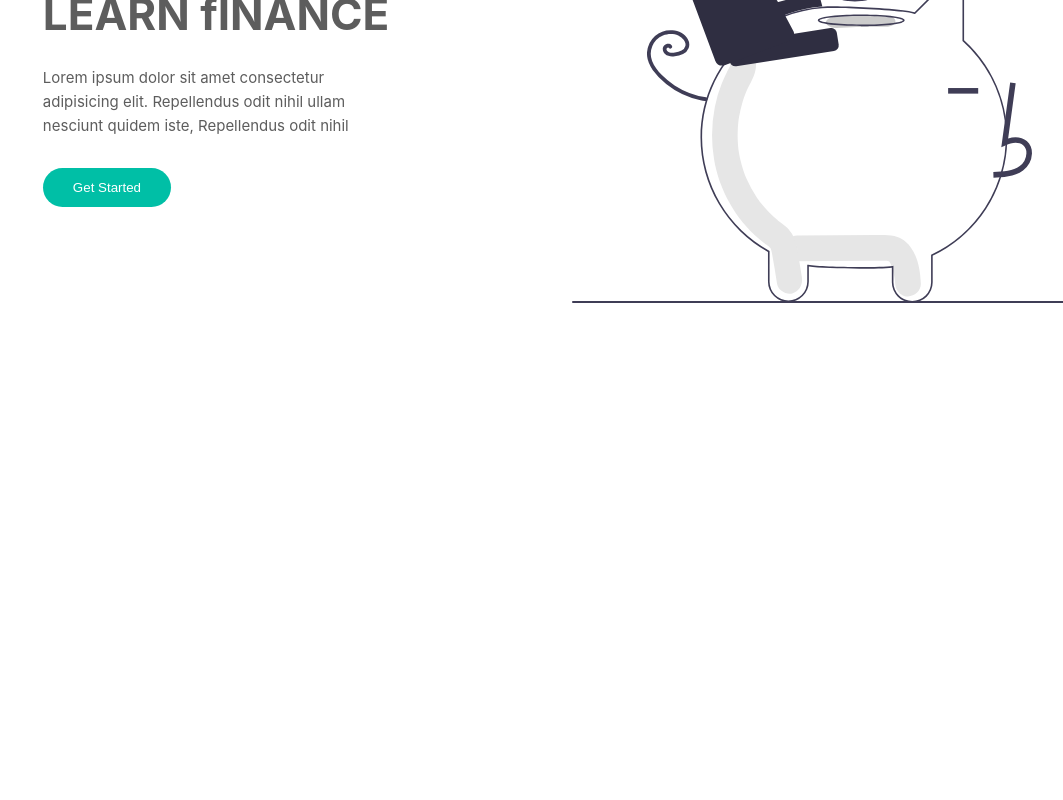
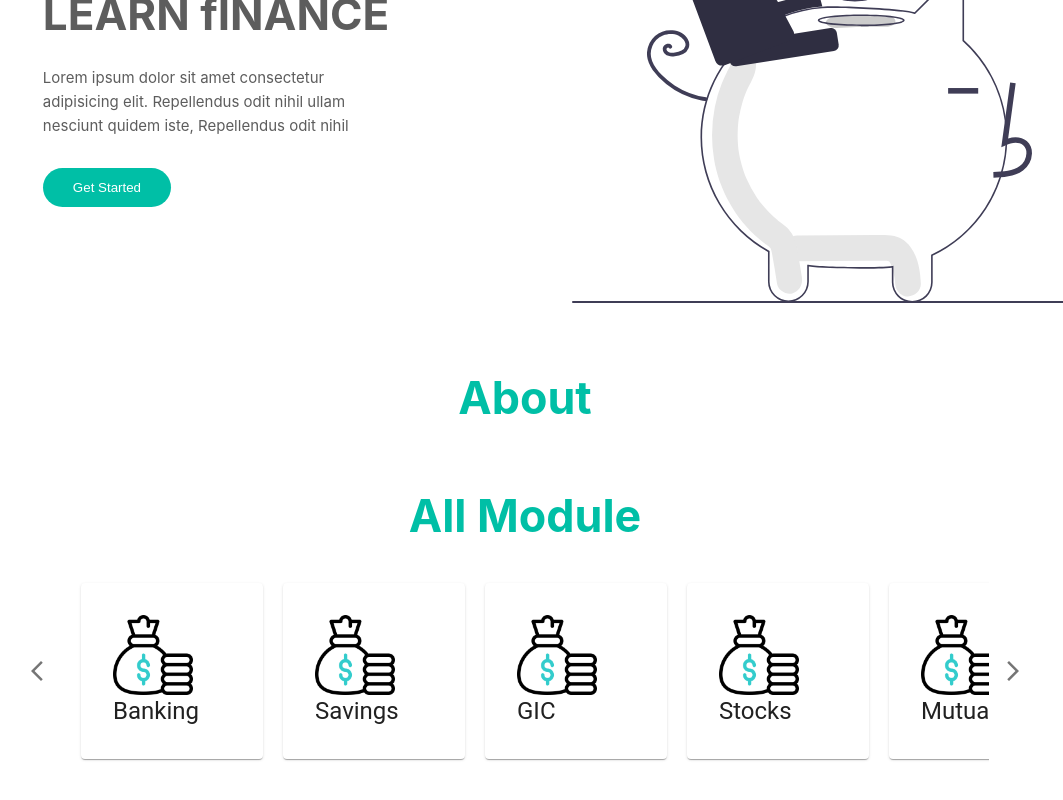
Before and after one commit to abhishekpatelmc/hacksix, a React (Create React App) app: page / in a window 1280 px wide. Shown: the part 254-1054 px from the top of the page, without its empty margins (115-1178 px from the left). Before the commit the page ends 800 px from the top, so only its background shows below. Built offline with nearby package versions, Linux system fonts and the light colour scheme.

Commit message:
Added Mouldes in homepage -- Left and rihgt button not working

```diff
--- a/src/components/About/About.css
+++ b/src/components/About/About.css
@@ -0,0 +1,11 @@
+.Heading {
+  font-size: 1.2rem;
+  font-weight: 300;
+  color: var(--green);
+  margin-top: 4rem;
+  margin-bottom: 1rem;
+}
+
+.Heading h1 {
+  text-align: center;
+}
--- a/src/components/About/About.js
+++ b/src/components/About/About.js
@@ -1,8 +1,12 @@
-import React from "react";
+import * as React from "react";
 import "./About.css";
 
 const About = () => {
-  return <div></div>;
+  return (
+    <div className="Heading">
+      <h1> About </h1>
+    </div>
+  );
 };
 
 export default About;
--- /dev/null
+++ b/src/components/AllMoules/AllModule.css
@@ -0,0 +1,45 @@
+.outerSlider {
+  margin-left: 10%;
+  margin-right: 10%;
+  margin-bottom: 10%;
+
+  display: flex;
+  align-items: center;
+}
+
+.container {
+  border: 1;
+  overflow-x: scroll;
+  overflow-y: hidden;
+  white-space: nowrap;
+  padding-top: 10px;
+  padding-bottom: 10px;
+  scroll-behavior: smooth;
+}
+.container::-webkit-scrollbar {
+  display: none; /* Safari and Chrome */
+}
+
+.Heading {
+  font-size: 1.4rem;
+  font-weight: 500;
+  color: var(--green);
+  margin-top: 4rem;
+  margin-bottom: 1rem;
+}
+
+.Heading h1 {
+  text-align: center;
+}
+
+.cardItem {
+  margin-left: 20px;
+  padding: 1rem;
+  justify-content: center;
+  align-items: center;
+  cursor: pointer;
+  transition: all 0.2s ease-in-out;
+}
+.cardItem:hover {
+  transform: scale(1.1);
+}
--- /dev/null
+++ b/src/components/AllMoules/AllModules.js
@@ -0,0 +1,78 @@
+import * as React from "react";
+import Card from "@mui/material/Card";
+import CardMedia from "@mui/material/CardMedia";
+import CardContent from "@mui/material/CardContent";
+import Typography from "@mui/material/Typography";
+import { CardActionArea } from "@mui/material";
+import { Link as RouterLink } from "react-router-dom";
+import moneybag from "../../asset/img/money-bag.png";
+import { nodeCategories } from "../../asset/data";
+import IconButton from "@mui/material/IconButton";
+import ArrowForwardIosIcon from "@mui/icons-material/ArrowForwardIos";
+import ArrowBackIosNewIcon from "@mui/icons-material/ArrowBackIosNew";
+import "./AllModule.css";
+
+const AllModules = () => {
+  const styles = {
+    class: {
+      minWidth: 150,
+    },
+    media: {
+      width: 80,
+      height: 80,
+    },
+  };
+
+  const slideLeft = () => {
+    var slider = document.getElementById("slider");
+    slider.scrollLeft = slider.scrollLeft - 500;
+  };
+
+  const slideRight = () => {
+    var slider = document.getElementById("slider");
+    slider.scrollRight = slider.scrollRight + 500;
+  };
+
+  return (
+    <div>
+      <div className="Heading">
+        <h1> All Module </h1>
+      </div>
+      <div className="outerSlider">
+        <IconButton onClick={slideLeft} aria-label="Left" size="large">
+          <ArrowBackIosNewIcon />
+        </IconButton>
+        <div id="slider" class="container">
+          {nodeCategories.map((nodes, index) => {
+            return (
+              <Card style={styles.class} className="cardItem">
+                <CardActionArea
+                  component={RouterLink}
+                  to={`/module/${nodes.path}`}
+                >
+                  <CardContent>
+                    <CardMedia
+                      square
+                      component="img"
+                      image={moneybag}
+                      alt="money"
+                      style={styles.media}
+                    />
+                    <Typography variant="h5" color="text.primary">
+                      {nodes.name}
+                    </Typography>
+                  </CardContent>
+                </CardActionArea>
+              </Card>
+            );
+          })}
+        </div>
+        <IconButton onClick={slideRight} aria-label="right" size="large">
+          <ArrowForwardIosIcon />
+        </IconButton>
+      </div>
+    </div>
+  );
+};
+
+export default AllModules;
--- a/src/components/Contact/Contact.js
+++ b/src/components/Contact/Contact.js
@@ -1,7 +1,64 @@
 import React from "react";
 
 const Contact = () => {
-  return <div>Contact</div>;
+  return (
+    <div>
+      <div className="grid place-items-center py-5">
+        <h1 className="text-5xl font-bold">Contact Us</h1>
+        <div className="bg-blue-500 h-1 w-40 my-2 rounded-lg"></div>
+      </div>
+
+      <div className="grid place-items-center">
+        <div className="relative z-10 w-full max-w-lg my-20">
+          <div className="relative z-10 flex flex-col items-start justify-start p-10 bg-white shadow-2xl rounded-xl">
+            <h4 className="w-full text-3xl font-medium leading-snug">
+              Fill out the form to contact one of our financial advisors!
+            </h4>
+            <form className="relative w-full mt-6 space-y-8">
+              <div className="relative">
+                <label className="absolute px-2 ml-2 -mt-3 font-medium text-gray-600 bg-white">
+                  Full Name
+                </label>
+                <input
+                  type="text"
+                  className="block w-full px-4 py-4 mt-2 text-base placeholder-gray-400 bg-white border border-gray-300 rounded-md focus:outline-none focus:border-black"
+                  placeholder="John Doe"
+                />
+              </div>
+
+              <div className="relative">
+                <label className="absolute px-2 ml-2 -mt-3 font-medium text-gray-600 bg-white">
+                  Email Address
+                </label>
+                <input
+                  type="text"
+                  className="block w-full px-4 py-4 mt-2 text-base placeholder-gray-400 bg-white border border-gray-300 rounded-md focus:outline-none focus:border-black"
+                  placeholder="For eg: john@email.com"
+                />
+              </div>
+
+              <div className="relative">
+                <label className="absolute px-2 ml-2 -mt-3 font-medium text-gray-600 bg-white">
+                  Message
+                </label>
+                <input
+                  type="text"
+                  className="block w-full px-4 py-4 mt-2 text-base placeholder-gray-400 bg-white border border-gray-300 rounded-md focus:outline-none focus:border-black"
+                  placeholder="I would like to..."
+                />
+              </div>
+
+              <div className="relative">
+                <button className="inline-block w-full px-5 py-4 text-xl font-medium text-center text-white transition duration-200 bg-blue-600 rounded-lg hover:bg-blue-500 ease">
+                  Submit
+                </button>
+              </div>
+            </form>
+          </div>
+        </div>
+      </div>
+    </div>
+  );
 };
 
 export default Contact;
--- a/src/components/Navbar/Navbar.js
+++ b/src/components/Navbar/Navbar.js
@@ -1,52 +1,3 @@
-// import React, { useState } from "react";
-// import "./Navbar.css";
-
-// function Navbar() {
-//   const [active, setActive] = useState("nav__menu");
-//   const [icon, setIcon] = useState("nav__toggler");
-//   const navToggle = () => {
-//     if (active === "nav__menu") {
-//       setActive("nav__menu nav__active");
-//     } else setActive("nav__menu");
-
-//     // Icon Toggler
-//     if (icon === "nav__toggler") {
-//       setIcon("nav__toggler toggle");
-//     } else setIcon("nav__toggler");
-//   };
-//   return (
-//     <nav className="nav">
-//       <a href="#" className="nav__brand">
-//         EZfin
-//       </a>
-//       <ul className={active}>
-//         <li className="nav__item">
-//           <a href="#" className="nav__link">
-//             Home
-//           </a>
-//         </li>
-//         <li className="nav__item">
-//           <a href="#" className="nav__link">
-//             About
-//           </a>
-//         </li>
-//         <li className="nav__item">
-//           <a href="#" className="nav__link">
-//             Contact
-//           </a>
-//         </li>
-//       </ul>
-//       <div onClick={navToggle} className={icon}>
-//         <div className="line1"></div>
-//         <div className="line2"></div>
-//         <div className="line3"></div>
-//       </div>
-//     </nav>
-//   );
-// }
-
-// export default Navbar;
-
 import * as React from "react";
 import PropTypes from "prop-types";
 import AppBar from "@mui/material/AppBar";
@@ -67,7 +18,7 @@ import { Link } from "react-router-dom";
 import Colors from "../../utils/Colors";
 
 const drawerWidth = 240;
-const navItems = ["Home", "About", "Contact"];
+const navItems = ["Home", "About", "Learnings", "Contact"];
 
 function DrawerAppBar(props) {
   const { window } = props;
--- a/src/pages/HomePage/HomePage.js
+++ b/src/pages/HomePage/HomePage.js
@@ -1,45 +1,18 @@
 import React from "react";
 import About from "../../components/About/About";
-
+import Contact from "../../components/Contact/Contact";
 import Landing from "../../components/landing/Landing";
-import OptionPage from "../OptionPage/OptionPage";
+import AllModules from "../../components/AllMoules/AllModules";
 
 function HomePage() {
   return (
     <div>
       <Landing />
       <About />
+      <AllModules />
+      {/* <Contact /> */}
     </div>
   );
 }
 
 export default HomePage;
-
-// import React from 'react';
-// import './HomePage.css';
-
-// function HomePage() {
-//   return (
-//     <div class ="homePage">
-
-//       <div class = "leftRectangle">
-
-//           <div class = "pageTitle">
-//             <p>EZFinance</p>
-//           </div>
-
-//           <div class = "pageDescription">
-//             <p>Your one stop website for all financial advice!
-//               Create an account or sign in to get started!</p>
-//           </div>
-
-//       </div>
-
-//       <div class = "rightRectangle">
-//       </div>
-
-//     </div>
-//   )
-// }
-
-// export default HomePage;
--- a/src/pages/TimelineNodePage/TimelineNodePage.js
+++ b/src/pages/TimelineNodePage/TimelineNodePage.js
@@ -12,6 +12,7 @@ import Typography from "@mui/material/Typography";
 import { CardActionArea } from "@mui/material";
 import { Link as RouterLink } from "react-router-dom";
 
+import moneybag from "../../asset/img/money-bag.png";
 import { nodeCategories } from "../../asset/data";
 import "./TimelineNodePage.css";
 
@@ -58,7 +59,7 @@ export default function TimelineNodePage() {
                             <CardMedia
                               square
                               component="img"
-                              image="public/images/money-bag.png"
+                              image={moneybag}
                               alt="money"
                               style={styles.media}
                             />
```
Also changed, not shown: src/asset/img/money-bag.png (added).
